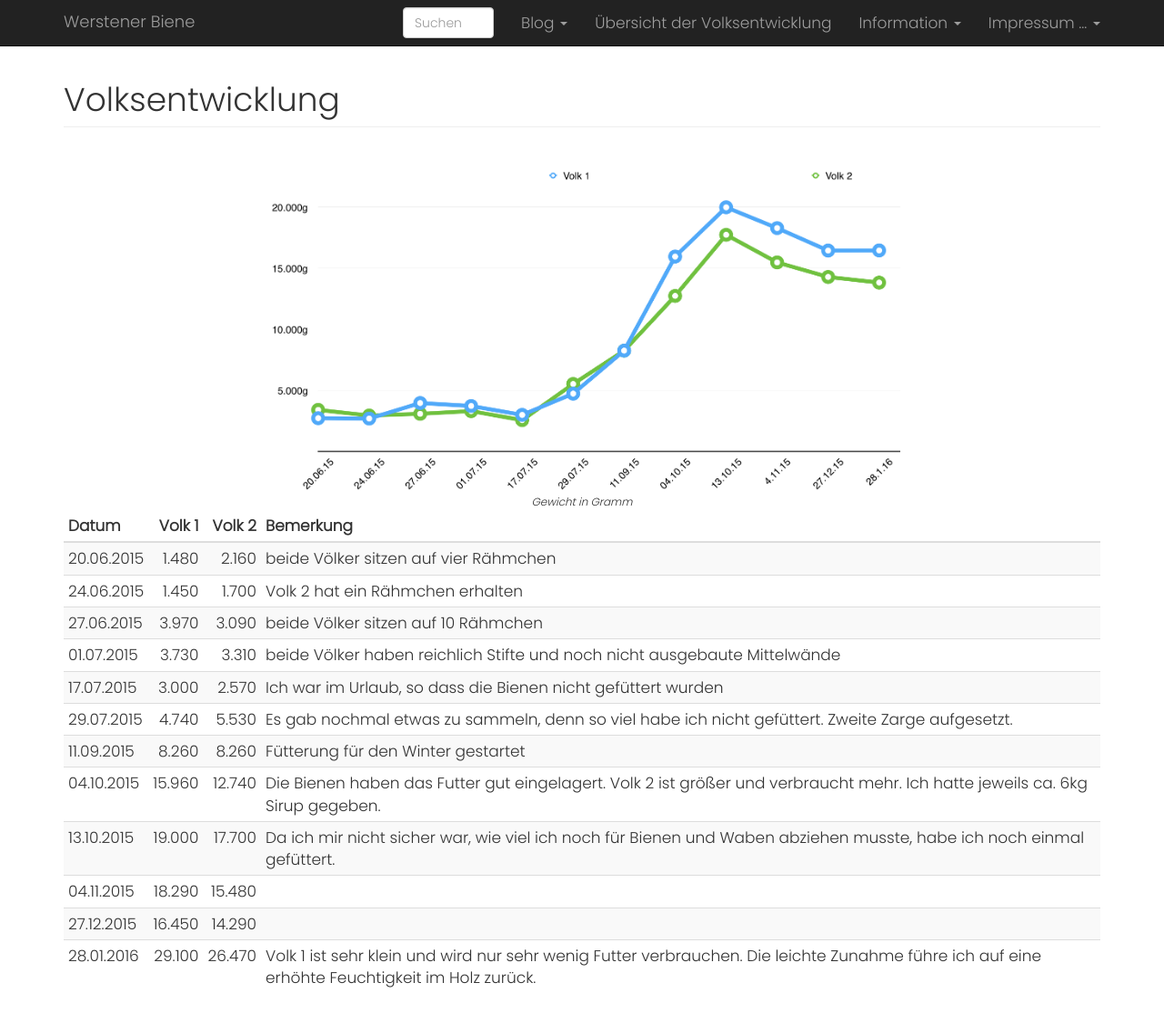
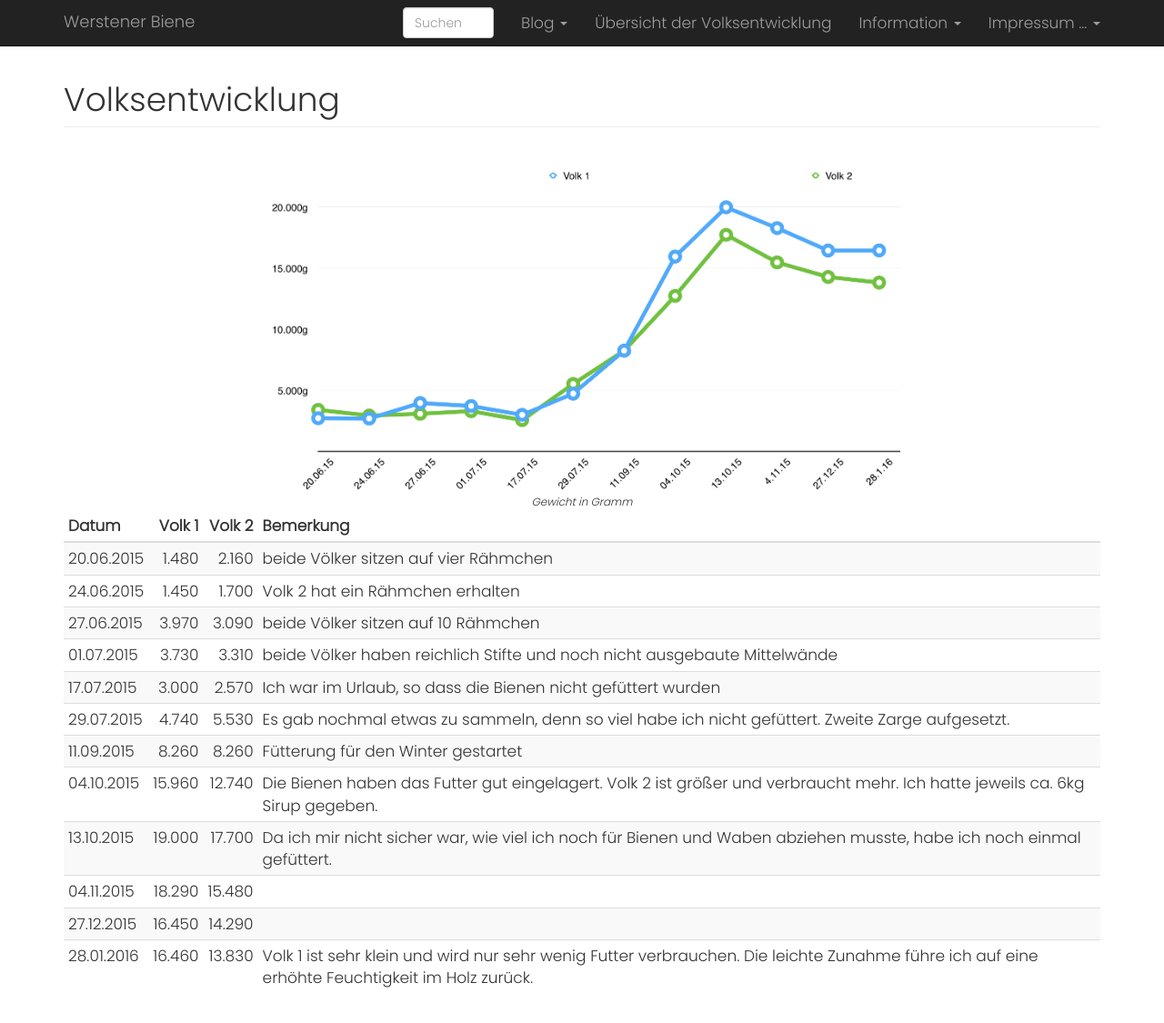
Before and after one commit to chkania/werstener-biene, a Jekyll site: the page built from volksentwicklung/index.md, in a window 1280 px wide and 1193 px high. Shown: the top 1125 px of the window at 91% size. Built offline with Jekyll 4.4.1, drawn with Linux system fonts in a browser that asks for light colours; comment, search, counter and statistics services are not loaded.

Commit message:
Werte korrigiert

```diff
--- a/volksentwicklung/index.md
+++ b/volksentwicklung/index.md
@@ -22,5 +22,5 @@ nosocial: true
 | 13.10.2015 | 19.000 | 17.700 | Da ich mir nicht sicher war, wie viel ich noch für Bienen und Waben abziehen musste, habe ich noch einmal gefüttert. |
 | 04.11.2015 | 18.290 | 15.480 | |
 | 27.12.2015 | 16.450 | 14.290 | |
-| 28.01.2016 | 29.100 | 26.470 | Volk 1 ist sehr klein und wird nur sehr wenig Futter verbrauchen. Die leichte Zunahme führe ich auf eine erhöhte Feuchtigkeit im Holz zurück. |
+| 28.01.2016 | 16.460 | 13.830 | Volk 1 ist sehr klein und wird nur sehr wenig Futter verbrauchen. Die leichte Zunahme führe ich auf eine erhöhte Feuchtigkeit im Holz zurück. |
 {: class="table table-striped table-condensed table-responsive"}
```
